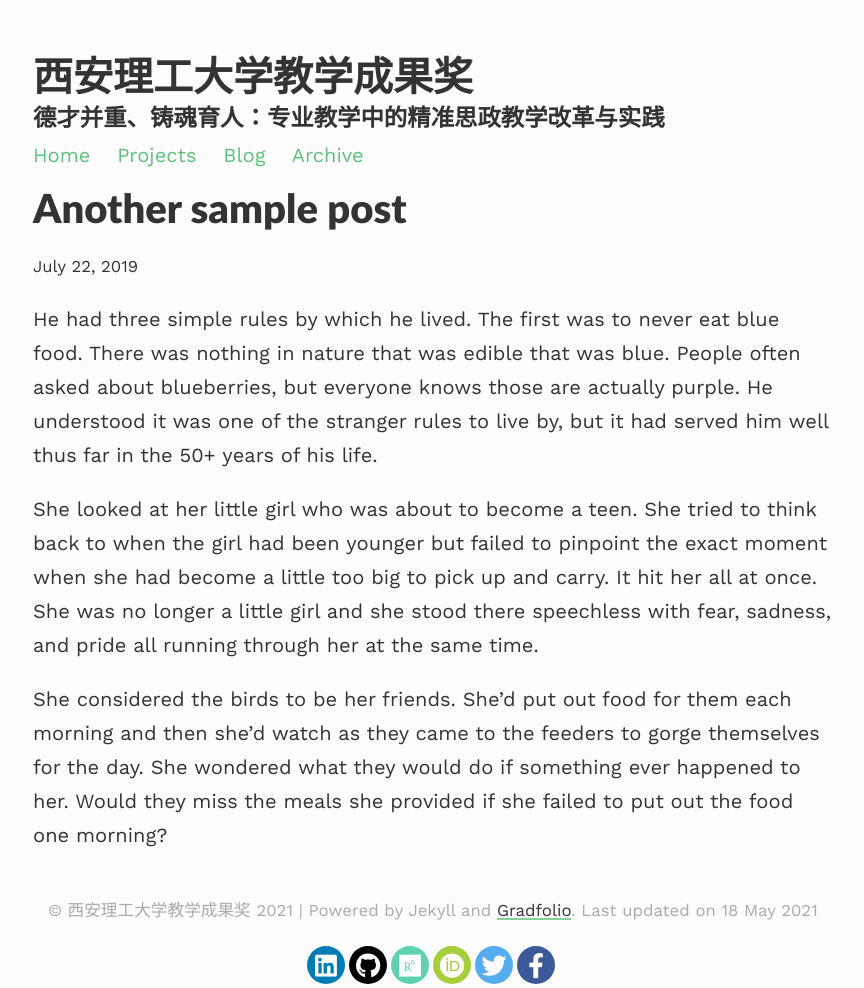
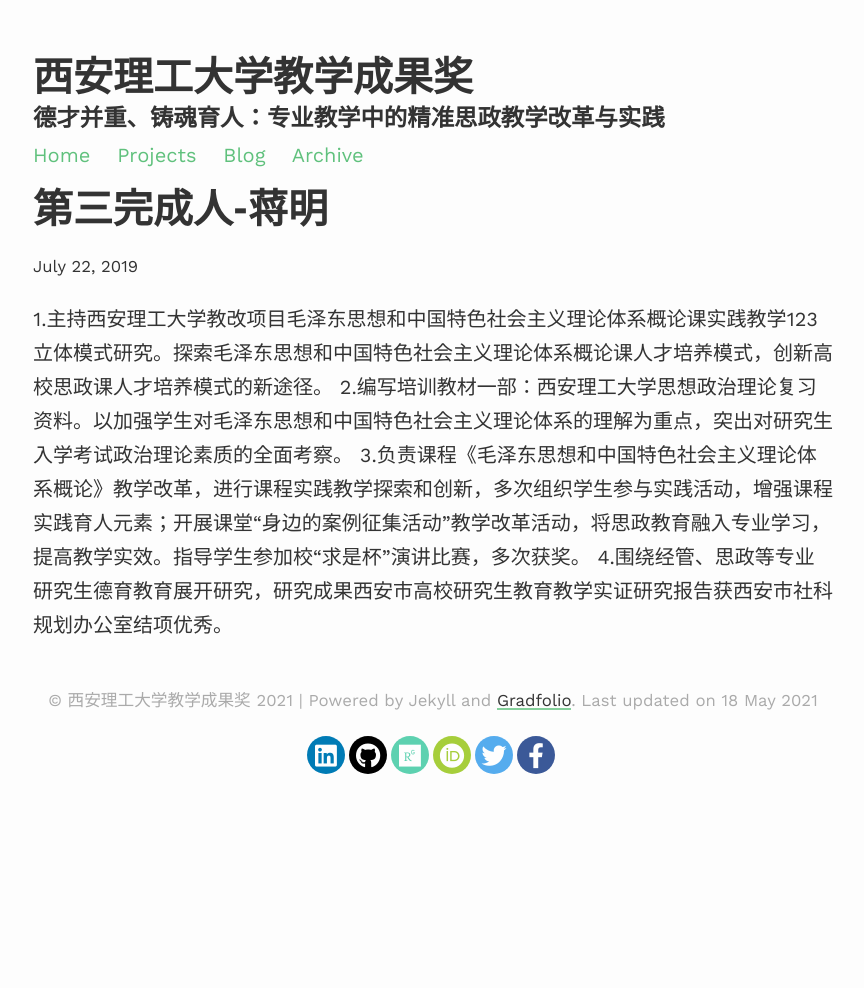
Before and after one commit to dakuamao/gradfolio, a Jekyll site: the page built from _posts/2019-07-22-some-more.md, in a window 1280 px wide. Shown: the whole page, without its empty margins (207-1071 px from the left). Built offline with Jekyll 4.4.1, drawn with Linux system fonts in a browser that asks for light colours; nearby versions of some CDN libraries.

Commit message:
Update 2019-07-22-some-more.md

```diff
--- a/_posts/2019-07-22-some-more.md
+++ b/_posts/2019-07-22-some-more.md
@@ -1,10 +1,8 @@
 ---
 layout: post
-title:  "Another sample post"
+title:  第三完成人-蒋明
 ---
-
-He had three simple rules by which he lived. The first was to never eat blue food. There was nothing in nature that was edible that was blue. People often asked about blueberries, but everyone knows those are actually purple. He understood it was one of the stranger rules to live by, but it had served him well thus far in the 50+ years of his life.
-
-She looked at her little girl who was about to become a teen. She tried to think back to when the girl had been younger but failed to pinpoint the exact moment when she had become a little too big to pick up and carry. It hit her all at once. She was no longer a little girl and she stood there speechless with fear, sadness, and pride all running through her at the same time.
-
-She considered the birds to be her friends. She'd put out food for them each morning and then she'd watch as they came to the feeders to gorge themselves for the day. She wondered what they would do if something ever happened to her. Would they miss the meals she provided if she failed to put out the food one morning?
+1.主持西安理工大学教改项目毛泽东思想和中国特色社会主义理论体系概论课实践教学123立体模式研究。探索毛泽东思想和中国特色社会主义理论体系概论课人才培养模式，创新高校思政课人才培养模式的新途径。
+2.编写培训教材一部：西安理工大学思想政治理论复习资料。以加强学生对毛泽东思想和中国特色社会主义理论体系的理解为重点，突出对研究生入学考试政治理论素质的全面考察。
+3.负责课程《毛泽东思想和中国特色社会主义理论体系概论》教学改革，进行课程实践教学探索和创新，多次组织学生参与实践活动，增强课程实践育人元素；开展课堂“身边的案例征集活动”教学改革活动，将思政教育融入专业学习，提高教学实效。指导学生参加校“求是杯”演讲比赛，多次获奖。
+4.围绕经管、思政等专业研究生德育教育展开研究，研究成果西安市高校研究生教育教学实证研究报告获西安市社科规划办公室结项优秀。
```
